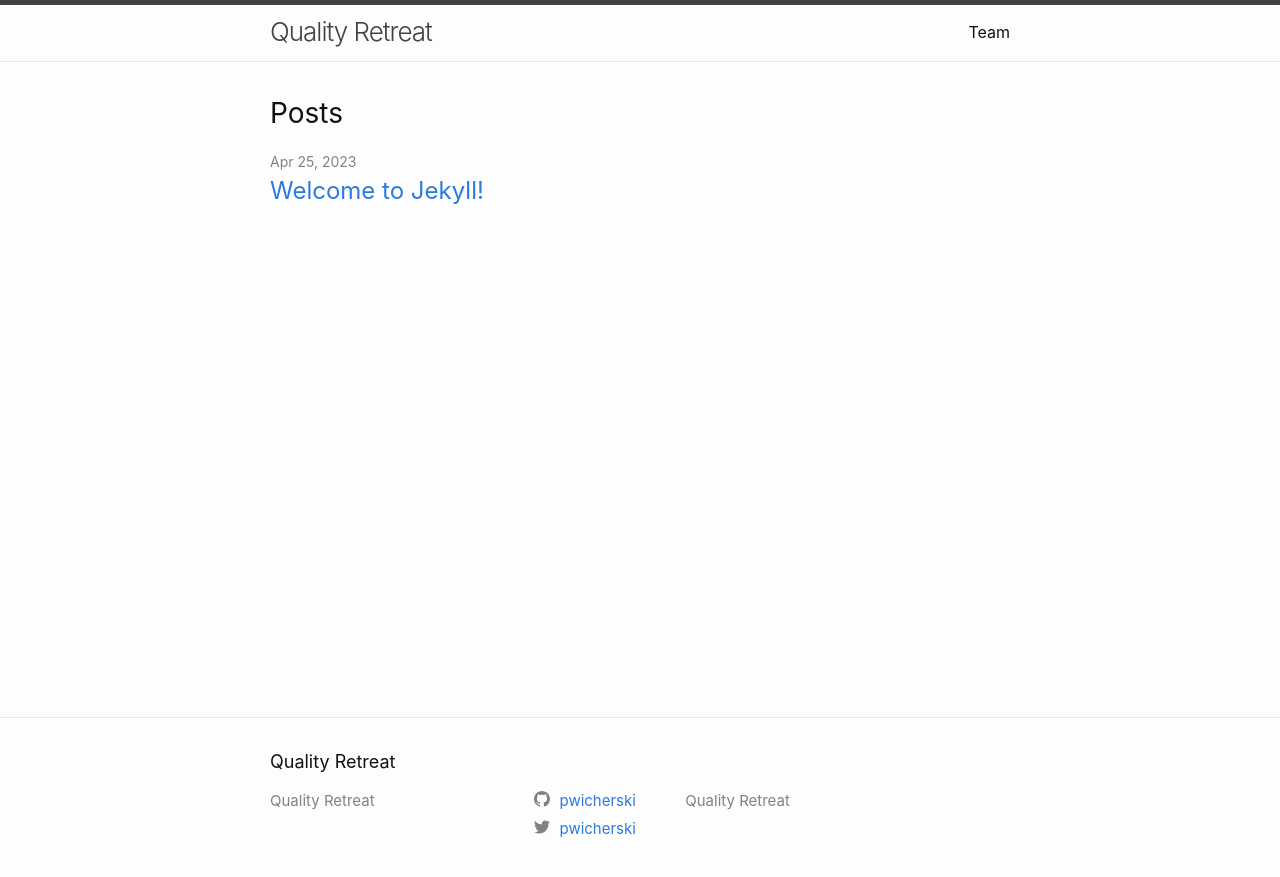
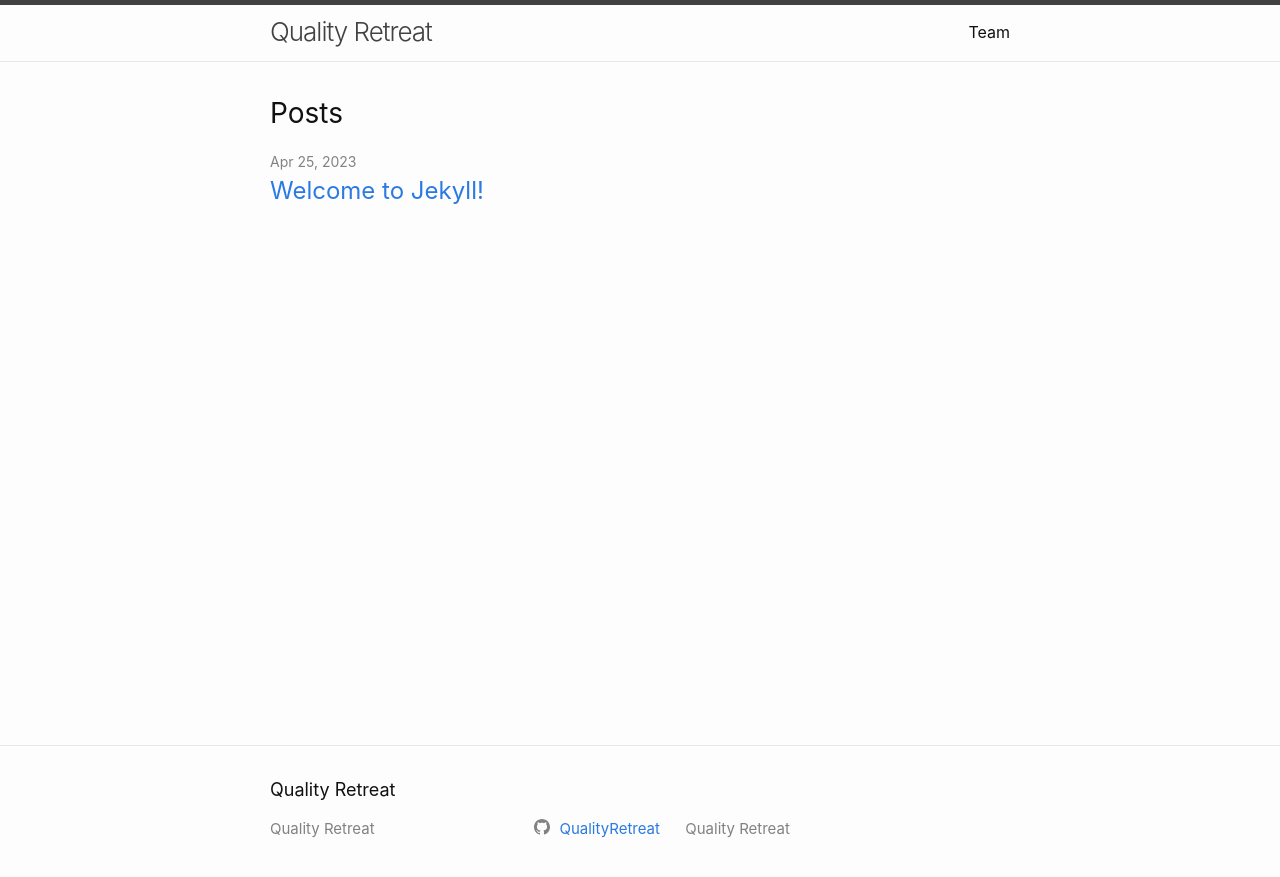
Before and after one commit to QualityRetreat/qualityretreat.github.io, a Jekyll site: the page built from index.markdown, in a window 1280 px wide. Shown: the top 877 px of the page. Built offline with Jekyll 4.4.1, drawn with Linux system fonts in a browser that asks for light colours.

Commit message:
Update github username

```diff
--- a/_config.yml
+++ b/_config.yml
@@ -24,8 +24,7 @@ description: >- # this means to ignore newlines until "baseurl:"
   Quality Retreat
 baseurl: "" # the subpath of your site, e.g. /blog
 url: "" # the base hostname & protocol for your site, e.g. http://example.com
-twitter_username: pwicherski
-github_username:  pwicherski
+github_username:  QualityRetreat
 
 # Build settings
 theme: minima
```
